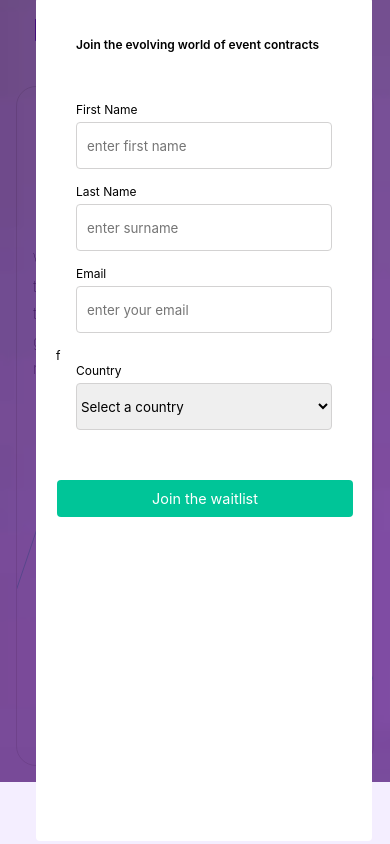
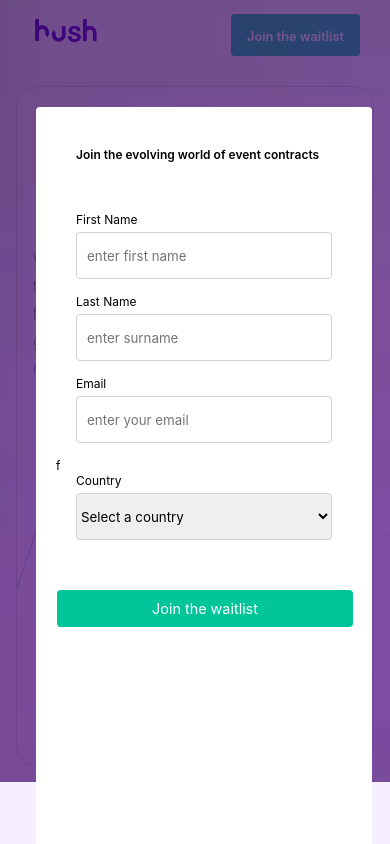
Before and after one commit to SECHUBSYSTEM/MARVEL1, a plain HTML site: page index.html in a window 390 px wide. Both pictures are taken after a click on the element "Be the first to know when we launch". Drawn offline with nearby package versions, Linux system fonts and the light colour scheme.

Commit message:
Update styles.css

```diff
--- a/styles.css
+++ b/styles.css
@@ -1076,7 +1076,7 @@ h2 {
     #form {
         position: absolute;
         width: 28em;
-        margin: -93vh auto 0 3em;
+        margin: -80vh auto 0 3em;
         padding: 20px;
         align-items: center;
         justify-content: center;
```
